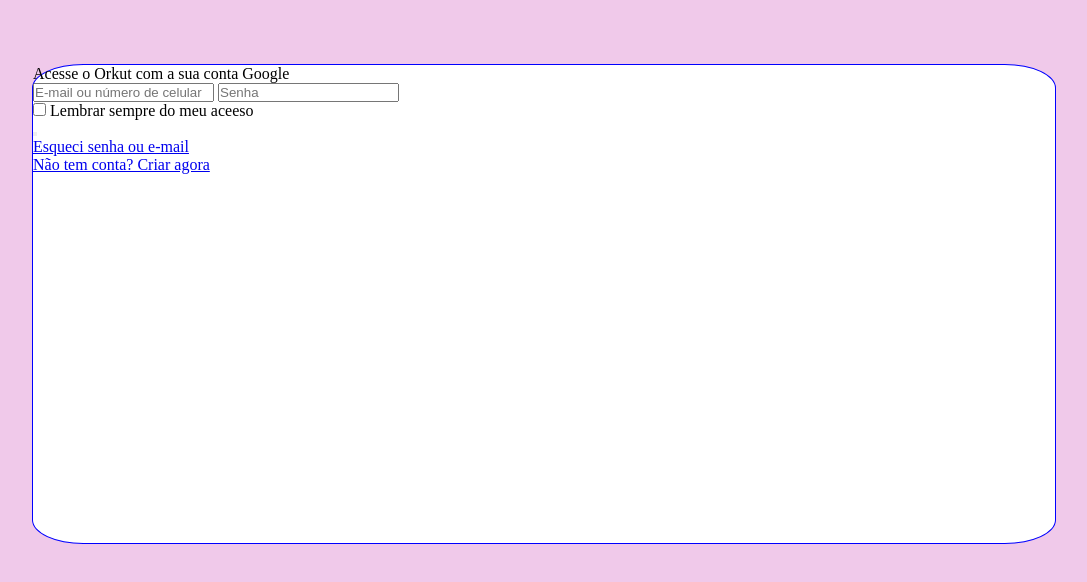
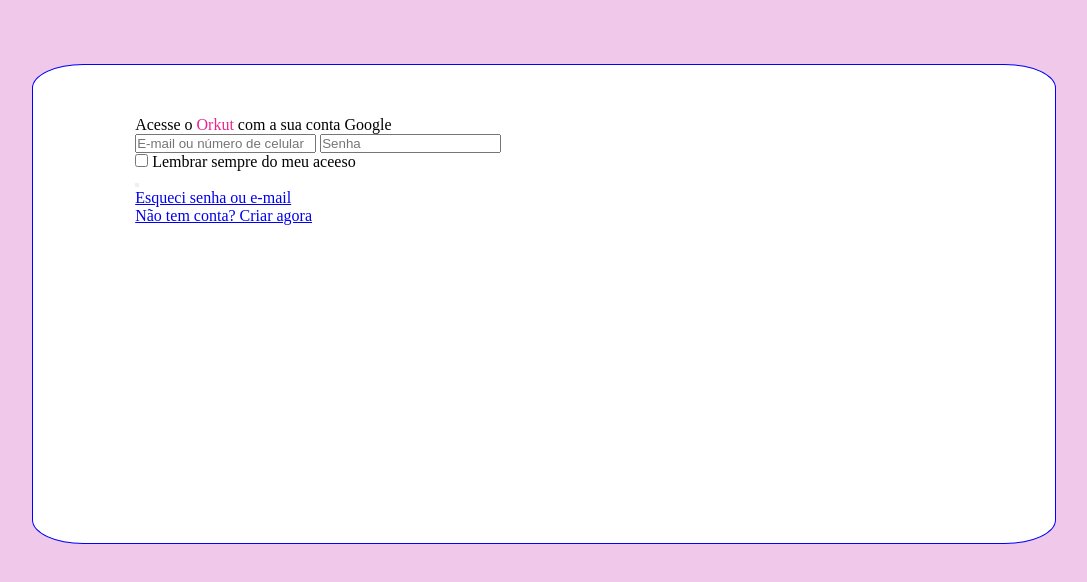
Before and after one commit to Edyane/Interface-Orkut, a plain HTML site: page index.html in a window 1280 px wide. Shown: the whole page, without its empty margins (96-1183 px from the left). Drawn offline with Linux system fonts and the light colour scheme.

Commit message:
Alterando Elementos dos Arquivos 'index.html' e 'main.css'

```diff
--- a/css/main.css
+++ b/css/main.css
@@ -11,3 +11,17 @@
     margin-top: 5%;
     border: 1px solid blue;
 }
+
+.fields {
+    margin: 5% 10%;
+}
+
+.pink-font {
+    color: #e8258e;
+}
+
+#fields__title {
+    font-size: 18px;
+    font-weight: 800;
+
+}
--- a/index.html
+++ b/index.html
@@ -13,7 +13,7 @@
     <div class="container">
         <div class="fields">
             <div class="fields__title">
-                <p id="field__title">Acesse o Orkut com a sua conta Google</p>
+                <p id="field__title">Acesse o <span class="pink-font">Orkut</span> com a sua conta Google</p>
             </div>
 
             <div class="fields__textbox">
```
